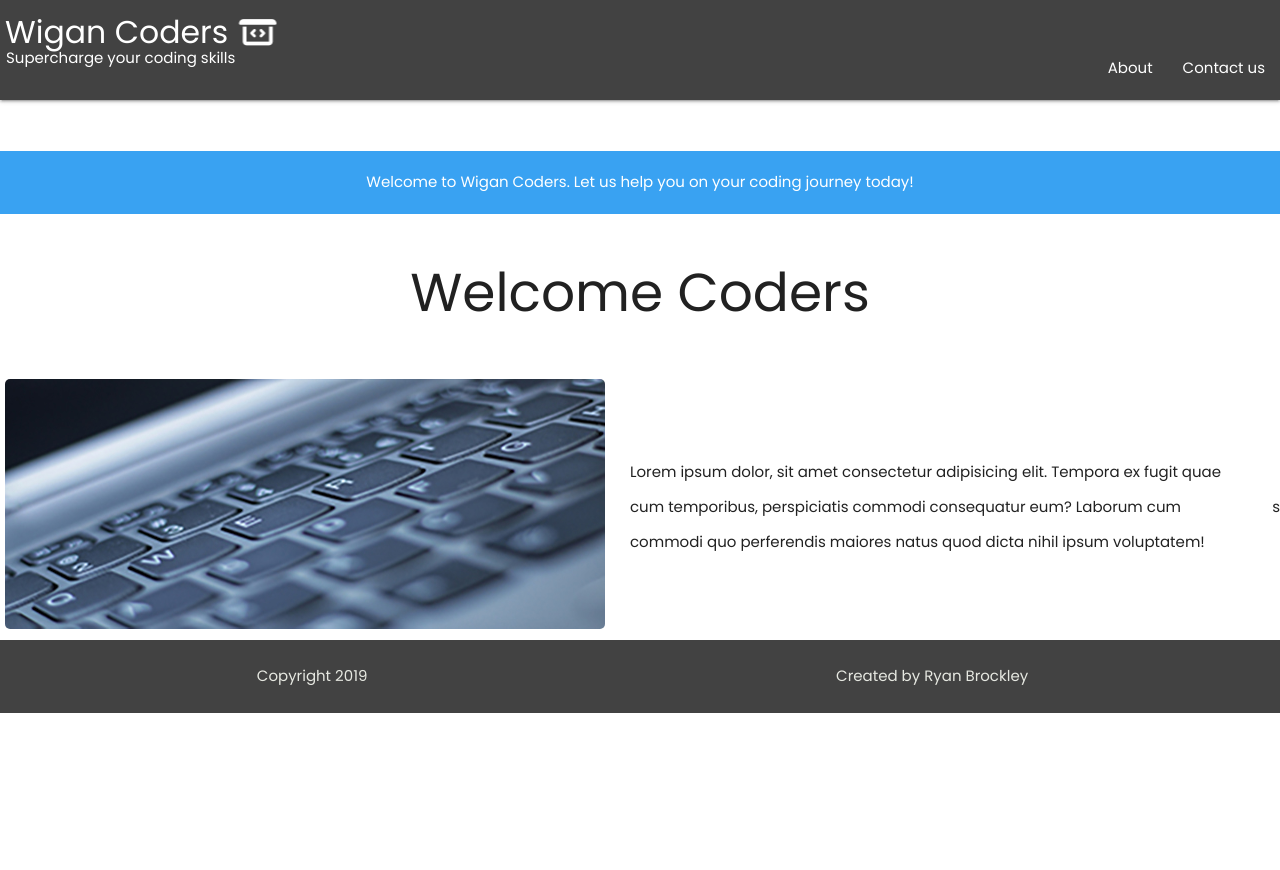
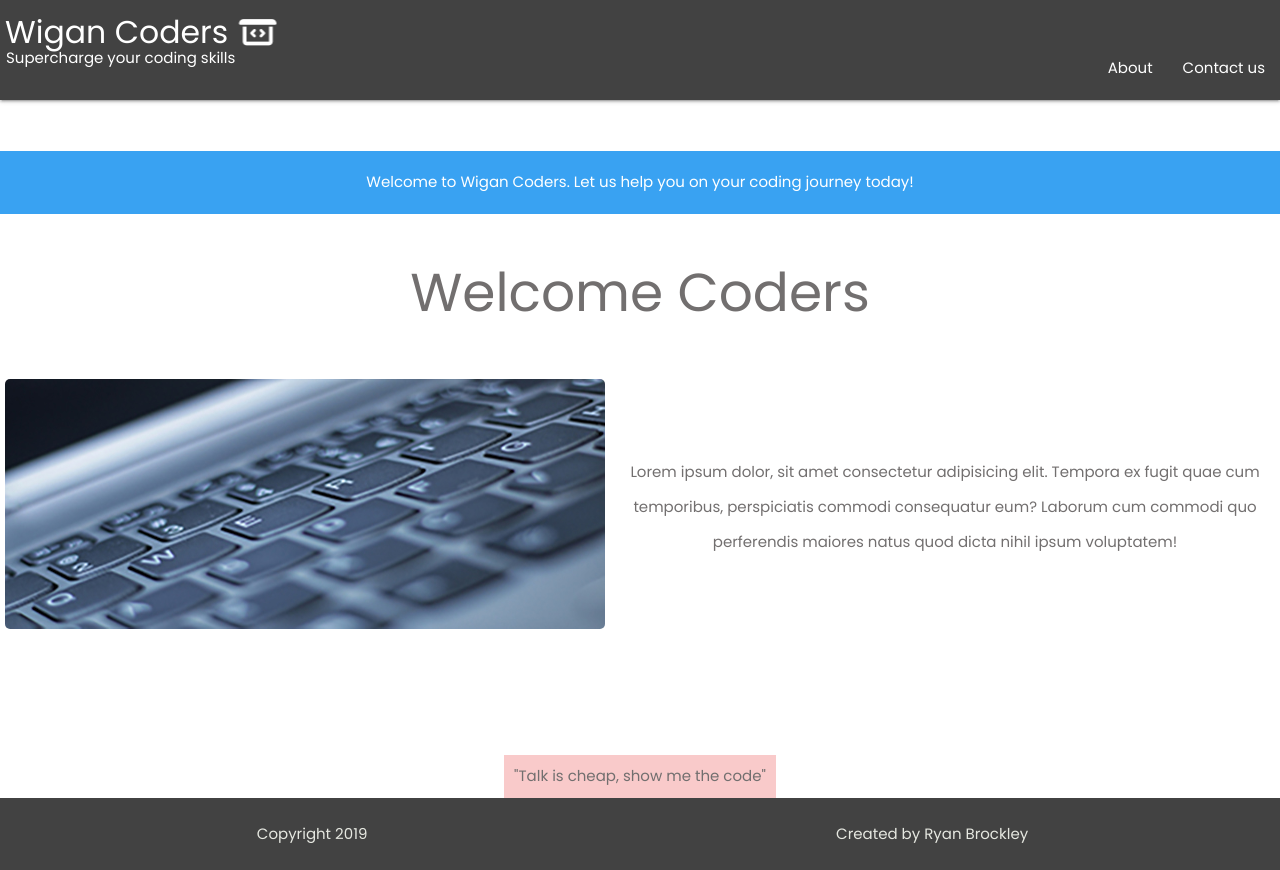
Before and after one commit to wigan-coders/wigan-coders-homepage, a Vue app: page /#/ in a window 1280 px wide. Before the commit the page ends 800 px from the top, so only its background shows below. Built offline with nearby package versions, Linux system fonts and the light colour scheme.

Commit message:
Added jumbo to home

```diff
--- a/src/components/Home.vue
+++ b/src/components/Home.vue
@@ -5,13 +5,19 @@
         <p>Welcome to Wigan Coders. Let us help you on your coding journey today!</p>
       </div>
       <h2>Welcome Coders</h2>
+      <!-- <button v-on:click="greet()" class="btn">Greet</button> -->
       <div class="top-content">
         <div class="img-1">
           <img src="static/keyboard.jpg" alt="keyboard-image" />
         </div>
         <div class="img-txt-1">
           <p>Lorem ipsum dolor, sit amet consectetur adipisicing elit. Tempora ex fugit quae cum temporibus, perspiciatis commodi consequatur eum? Laborum cum commodi quo perferendis maiores natus quod dicta nihil ipsum voluptatem!</p>
-        </div>s
+        </div>
+      </div>
+      <div class="mid-content">
+        <div class="quote">
+          <p>"Talk is cheap, show me the code"</p>
+        </div>
       </div>
     </div>
     <footer class="grey darken-3">
@@ -33,6 +39,8 @@ export default {
 <style>
 .home {
   font-family: "Poppins", sans-serif;
+  color: #726f6f;
+
 }
 img {
   border-radius: 10px;
@@ -40,12 +48,14 @@ img {
 }
 h2 {
   text-align: center;
+  color: #726f6f;
 }
 .img-txt-1 {
   padding: 20px;
 }
 .img-txt-1 p {
   line-height: 35px;
+  text-align: center;
 }
 .home-content {
   margin-top: 4%;
@@ -89,4 +99,12 @@ footer {
   padding: 0;
   margin: 0;
 }
+.quote {
+  background: #f9caca;
+  margin-top: 5%;
+}
+.mid-content p {
+  text-align: center;
+  padding: 10px;
+}
 </style>
```
